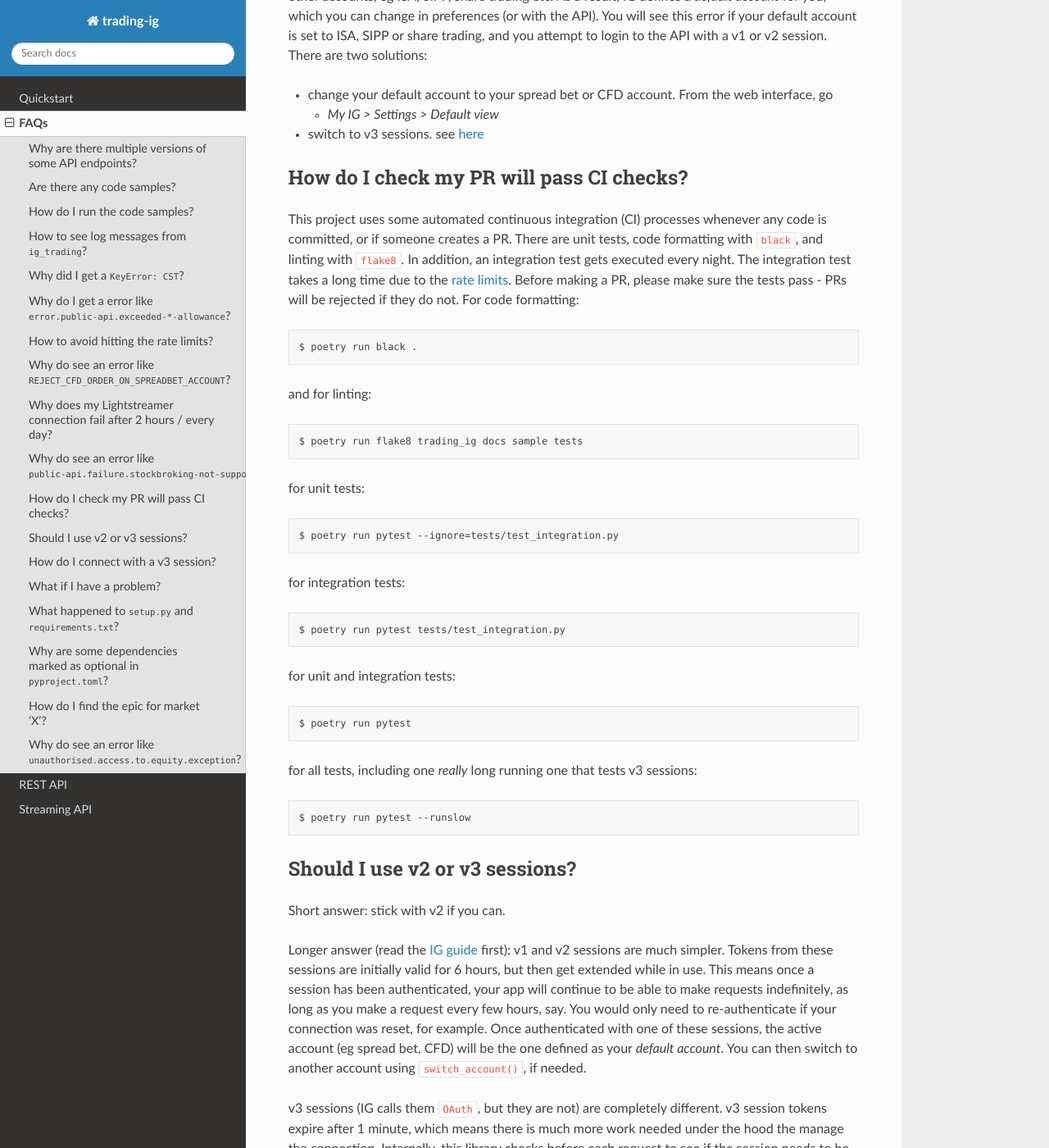
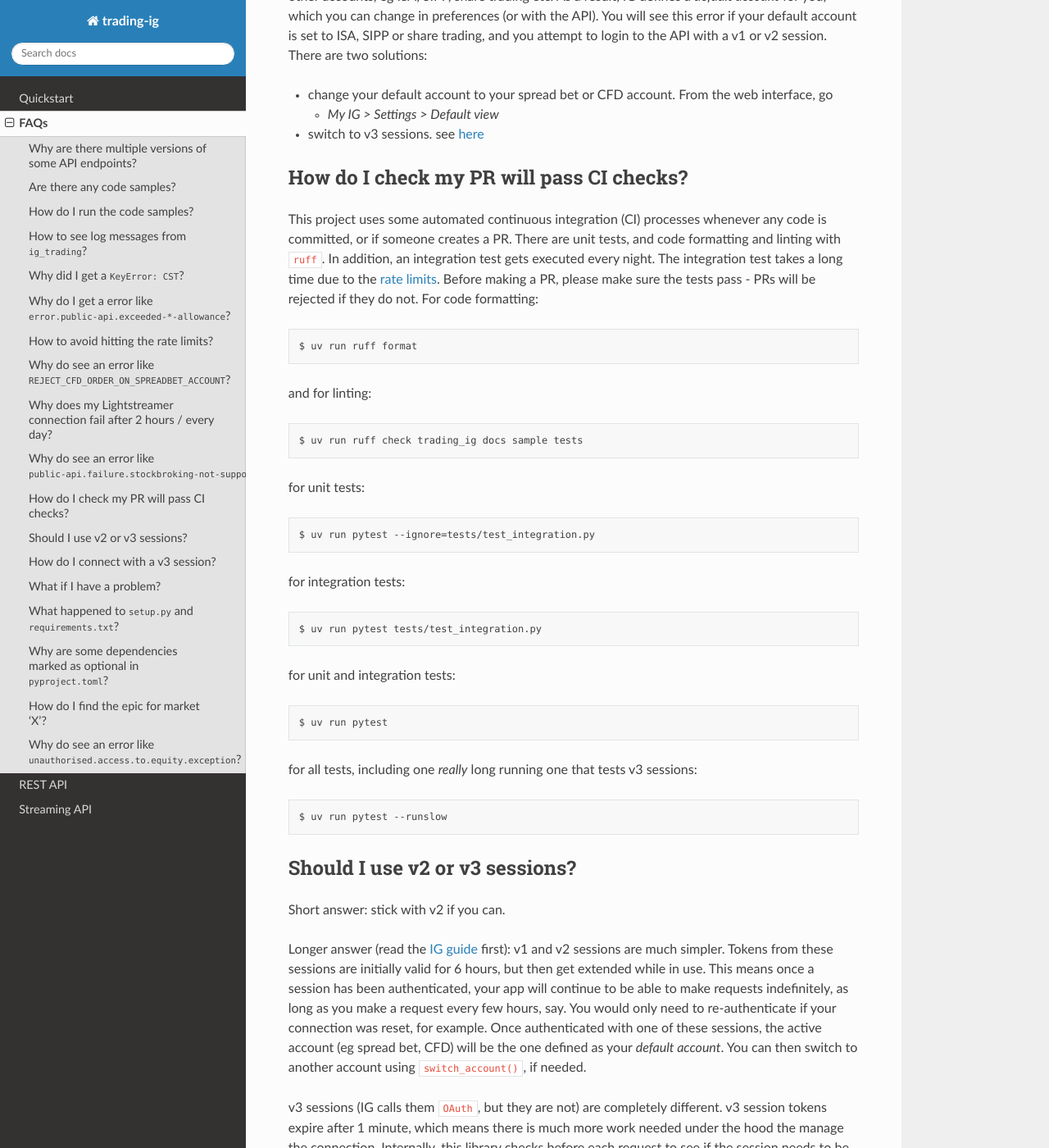
Before and after one commit to ig-python/trading-ig, a Sphinx documentation site: the page built from docs/source/faq.rst, in a window 1280 px wide and 1400 px high, scrolled down 4700 px. Shown: the whole window at 82% size. Built offline with Sphinx 7.4.7 and the Read the Docs theme 3.1.0, drawn with Linux system fonts in a browser that asks for light colours; some of the changed text lies outside the part shown.

Commit message:
docs updated for uv use

```diff
--- a/docs/source/faq.rst
+++ b/docs/source/faq.rst
@@ -212,33 +212,33 @@ solutions:
 How do I check my PR will pass CI checks?
 -----------------------------------------
 This project uses some automated continuous integration (CI) processes whenever
-any code is committed, or if someone creates a PR. There are unit tests, code
-formatting with ``black``, and linting with ``flake8``. In addition, an
-integration test gets executed every night. The integration test takes a long
-time due to the :ref:`rate limits<rate_limits>`. Before making a PR, please make
-sure the tests pass - PRs will be rejected if they do not. For code formatting::
+any code is committed, or if someone creates a PR. There are unit tests, and code
+formatting and linting with ``ruff``. In addition, an integration test gets
+executed every night. The integration test takes a long time due to the
+:ref:`rate limits<rate_limits>`. Before making a PR, please make sure the tests
+pass - PRs will be rejected if they do not. For code formatting::
 
-    $ poetry run black .
+    $ uv run ruff format
 
 and for linting::
 
-    $ poetry run flake8 trading_ig docs sample tests
+    $ uv run ruff check trading_ig docs sample tests
 
 for unit tests::
 
-    $ poetry run pytest --ignore=tests/test_integration.py
+    $ uv run pytest --ignore=tests/test_integration.py
 
 for integration tests::
 
-    $ poetry run pytest tests/test_integration.py
+    $ uv run pytest tests/test_integration.py
 
 for unit and integration tests::
 
-    $ poetry run pytest
+    $ uv run pytest
 
 for all tests, including one *really* long running one that tests v3 sessions::
 
-    $ poetry run pytest --runslow
+    $ uv run pytest --runslow
 
 
 .. _v2_or_v3_sessions:
@@ -332,10 +332,12 @@ An issue without all this information may be ignored and/or closed without respo
 
 What happened to ``setup.py`` and ``requirements.txt``?
 -------------------------------------------------------------
-Early versions of this project used the standard ``setup.py`` config, with a ``requirements.txt`` file describing
-dependencies. `Poetry <https://python-poetry.org/>`_
-support was added with version 0.0.10 (July 2021). The old style config was removed with version 0.0.14
+Early versions of this project used the standard ``setup.py`` config, with a
+``requirements.txt`` file describing dependencies. `Poetry <https://python-poetry.org/>`_
+support was added with version 0.0.10 (July 2021).The old style config was
+removed with version 0.0.14.
 
+We switched to `uv <https://docs.astral.sh/uv/>`_ in April 2026.
 
 .. _why-is-pandas-an-optional-dependency-in-pyproject-toml:
 .. _optional-dependencies:
```
Also changed, not shown: README.rst (+2 -22 lines), docs/source/quickstart.rst (+2 -23 lines).
